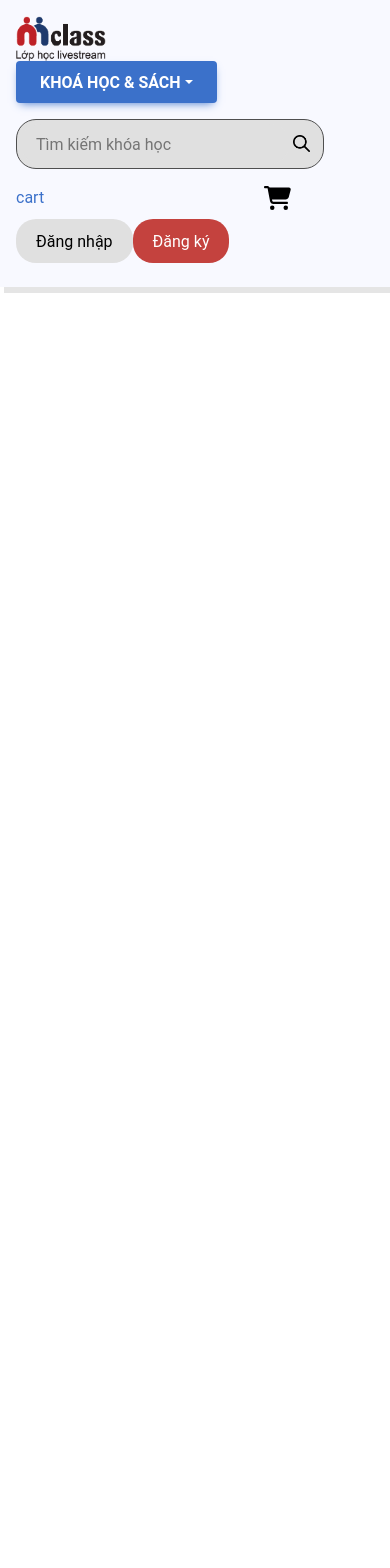
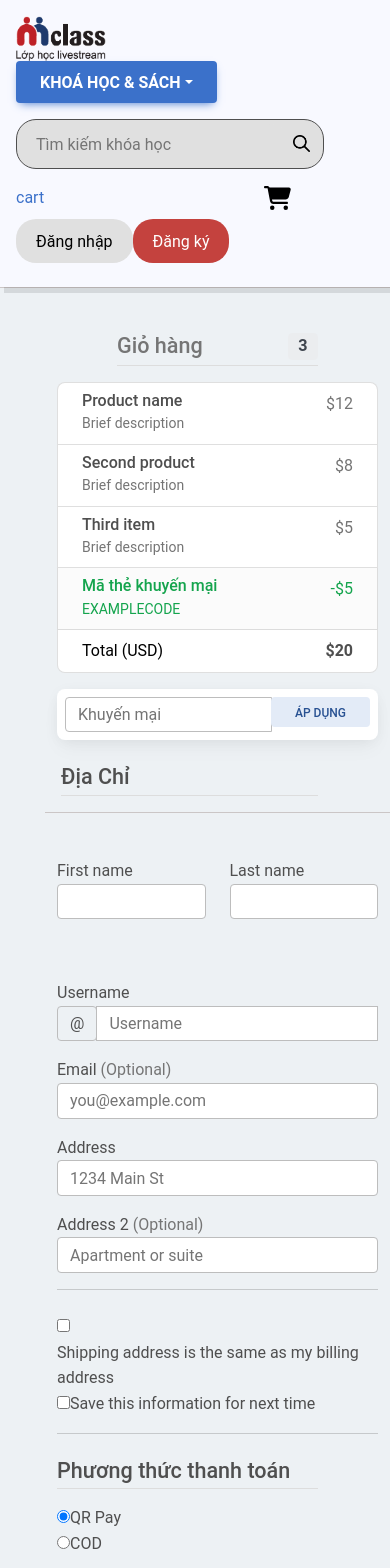
Before and after one commit to tuanduog/WebCSN, a React (Vite) app: page /Checkout/Checkout in a window 390 px wide. Shown: the top 1568 px of the page. Before the commit the page ends 844 px from the top, so only its background shows below. Built offline with nearby package versions, Linux system fonts and the light colour scheme.

Commit message:
add checkout

```diff
--- a/src/App.jsx
+++ b/src/App.jsx
@@ -11,7 +11,8 @@ import Khoahoc from './khoahoc/khoahoc';
 import Header from './header';
 import Cart from './cart/cart';
 import { AuthProvider } from './authContext';
-
+import Checkout from './Checkout/Checkout';
+import QR from './Checkout/QRPay';
 const AppContent = () => {
   const location = useLocation();
 
@@ -30,6 +31,9 @@ const AppContent = () => {
         <Route path="/sach/sach" element={<Sach />} />
         <Route path="/cart/cart" element={<Cart />} />
         <Route path="/khoahoc/khoahoc" element={<Khoahoc />} />
+        <Route path="Checkout/Checkout" element={<Checkout />} />
+        <Route path="Checkout/QR" element={<QR/>} />
+
       </Routes>
     </>
   );
--- a/src/Cart/cart.jsx
+++ b/src/Cart/cart.jsx
@@ -1,6 +1,7 @@
 import 'bootstrap/dist/css/bootstrap.css';
 import { FontAwesomeIcon } from '@fortawesome/react-fontawesome';
 import { faTrash } from '@fortawesome/free-solid-svg-icons';
+import { Link } from 'react-router-dom';
 const cart = () => {
   return (
       <div style={{backgroundColor: 'white'}}>
@@ -112,12 +113,14 @@ const cart = () => {
 
             <div className="card">
               <div className="card-body">
+                <Link to="../Checkout/Checkout">
                 <button
                   type="button"
                   className="btn btn-primary btn-block btn-lg"
                 >
                   THANH TOÁN
                 </button>
+                </Link>
               </div>
             </div>
           </div>
--- /dev/null
+++ b/src/Checkout/Checkout.jsx
@@ -0,0 +1,150 @@
+import React from "react"
+import 'bootstrap/dist/css/bootstrap.css';
+import { Link } from "react-router-dom";
+const Checkout = () =>{
+    return(
+
+<div class="container">
+<div className="row">
+        <div className="col-md-4 order-md-2 mb-4">
+          <h4 className="d-flex justify-content-between align-items-center mb-3">
+            <span className="text-muted">Giỏ hàng</span>
+            <span className="badge badge-secondary badge-pill">3</span>
+          </h4>
+          <ul className="list-group mb-3">
+            <li className="list-group-item d-flex justify-content-between lh-condensed">
+              <div>
+                <h6 className="my-0">Product name</h6>
+                <small className="text-muted">Brief description</small>
+              </div>
+              <span className="text-muted">$12</span>
+            </li>
+            <li className="list-group-item d-flex justify-content-between lh-condensed">
+              <div>
+                <h6 className="my-0">Second product</h6>
+                <small className="text-muted">Brief description</small>
+              </div>
+              <span className="text-muted">$8</span>
+            </li>
+            <li className="list-group-item d-flex justify-content-between lh-condensed">
+              <div>
+                <h6 className="my-0">Third item</h6>
+                <small className="text-muted">Brief description</small>
+              </div>
+              <span className="text-muted">$5</span>
+            </li>
+            <li className="list-group-item d-flex justify-content-between bg-light">
+              <div className="text-success">
+                <h6 className="my-0">Mã thẻ khuyến mại</h6>
+                <small>EXAMPLECODE</small>
+              </div>
+              <span className="text-success">-$5</span>
+            </li>
+            <li className="list-group-item d-flex justify-content-between">
+              <span>Total (USD)</span>
+              <strong>$20</strong>
+            </li>
+          </ul>
+          <form className="card p-2">
+            <div className="input-group">
+              <input type="text" className="form-control" placeholder="Khuyến mại"/>
+              <div className="input-group-append">
+                <button type="submit" className="btn btn-secondary">Áp dụng</button>
+              </div>
+            </div>
+          </form>
+        </div>
+
+          <div className="col-md-8 order-md-1">
+          <h4 className="mb-3 ms-1">Địa Chỉ</h4>
+          <form className="needs-validation" novalidate>
+            <div className="row ps-0">
+              <div className="col mb-3">
+                <label for="firstName ">First name</label>
+                <input type="text" className="form-control" id="firstName" placeholder="" value="" required/>
+                <div className="invalid-feedback">
+                  Valid first name is required.
+                </div>
+              </div>
+              <div className="col mb-3">
+                <label for="lastName">Last name</label>
+                <input type="text" className="form-control" id="lastName" placeholder="" value="" required/>
+                <div className="invalid-feedback">
+                  Valid last name is required.
+                </div>
+              </div>
+            </div>
+
+            <div className="mb-3">
+              <label for="username">Username</label>
+              <div className="input-group">
+                <div className="input-group-prepend">
+                  <span className="input-group-text">@</span>
+                </div>
+                <input type="text" className="form-control" id="username" placeholder="Username" required/>
+                <div className="invalid-feedback" style={{width:"100%"}}>
+                  Your username is required.
+                </div>
+              </div>
+            </div>
+
+            <div className="mb-3">
+              <label for="email">Email <span className="text-muted">(Optional)</span></label>
+              <input type="email" className="form-control" id="email" placeholder="you@example.com"/>
+              <div className="invalid-feedback">
+                Please enter a valid email address for shipping updates.
+              </div>
+            </div>
+
+            <div className="mb-3">
+              <label for="address">Address</label>
+              <input type="text" className="form-control" id="address" placeholder="1234 Main St" required/>
+              <div className="invalid-feedback">
+                Please enter your shipping address.
+              </div>
+            </div>
+
+            <div className="mb-3">
+              <label for="address2">Address 2 <span className="text-muted">(Optional)</span></label>
+              <input type="text" className="form-control" id="address2" placeholder="Apartment or suite"/>
+            </div>
+
+
+            <hr className="mb-4"/>
+            <div className="custom-control custom-checkbox">
+              <input type="checkbox" className="custom-control-input" id="same-address"/>
+              <label className="custom-control-label" for="same-address">Shipping address is the same as my billing address</label>
+            </div>
+            <div className="custom-control custom-checkbox">
+              <input type="checkbox" className="custom-control-input" id="save-info"/>
+              <label className="custom-control-label" for="save-info">Save this information for next time</label>
+            </div>
+            <hr className="mb-4"/>
+
+            <h4 className="mb-3 ms-0">Phương thức thanh toán</h4>
+
+            <div className="d-block my-3">
+              <div className="custom-control custom-radio">
+                <input id="QR" name="paymentMethod" type="radio" className="custom-control-input" checked required/>
+                <label className="custom-control-label" for="QR">QR Pay</label>
+              </div>
+              <div className="custom-control custom-radio">
+                <input id="COD" name="paymentMethod" type="radio" className="custom-control-input" required/>
+                <label className="custom-control-label" for="COD">COD</label>
+              </div>
+            </div>
+
+            <hr className="mb-4"/>
+            <Link to="../Checkout/QR">
+            <button className="btn btn-primary btn-lg btn-block" type="submit">Tiếp tục</button>
+            </Link>
+          </form>
+        </div>
+      </div>
+        </div>
+
+
+
+    )
+}
+export default Checkout
--- /dev/null
+++ b/src/Checkout/QRPay.jsx
@@ -0,0 +1,27 @@
+import React from "react";
+import QRcode from "../assets/QR.png"
+import { width } from "@fortawesome/free-brands-svg-icons/fa42Group";
+const QR = () =>{
+    return (
+        <div className="row">
+        <div className="col">
+            <h4>Thông tin của bạn</h4>
+            <p>Họ và Tên: </p>
+            <p>Địa chỉ: </p>
+            <p>Phương thức thanh toán: QR Pay</p>
+            <p>Tổng số tiền: </p>
+        </div>
+        <div className="col">
+            <p className="text-center">Quét mã QR dưới đây bằng ứng dụng internet banking để thanh toán</p>
+            <p className="text-center">Mã QR sẽ hết hạn sau 24h</p>
+            <img className="rounded mx-auto d-block" src={QRcode} alt="" style={{width:"30%"}}/>
+            <p className="mt-2 text-center">Mã hoá đơn: 2000000343</p>
+            <div className="text-center">
+            <button className="btn btn-primary " type="submit">Tôi đã hoàn tất thanh toán</button>
+            </div>
+
+        </div>
+        </div>
+    )
+}
+export default QR
```
Also changed, not shown: src/assets/QR.png (added).
